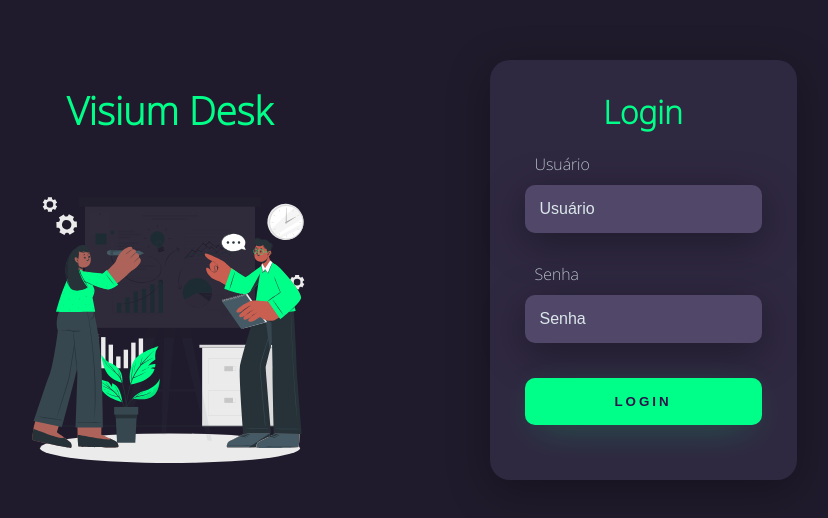
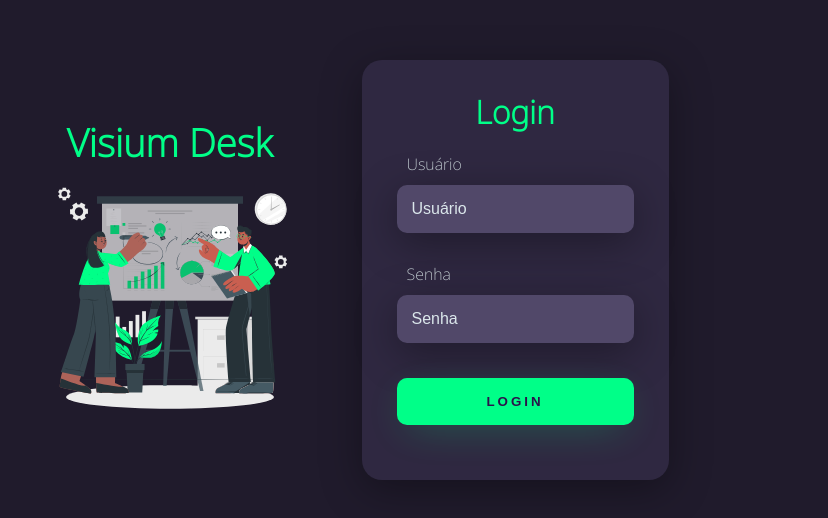
Before and after one commit to Bruno-Valdson/Visium-HelpDesk, a plain HTML site: page VisiumDesk/index.html in a window 1280 px wide. Shown: the part 130-648 px from the top of the page, without its empty margins (317-1145 px from the left). Drawn offline with Linux system fonts and the light colour scheme.

Commit message:
Update style.css
Responsive update

```diff
--- a/VisiumDesk/css/style.css
+++ b/VisiumDesk/css/style.css
@@ -19,7 +19,7 @@ body * {
 }
 
 .left-login {
-    width: 50vw;
+    width: 30vw;
     height: 100vh;
     display: flex;
     justify-content: center;
@@ -30,10 +30,11 @@ body * {
 .left-login > h1 {
     font-size: 3vw;
     color: #00ff88;
+    margin: 0px;
 }
 
 .left-animation {
-    width: 25vw;
+    width: 20vw;
 }
 
 .rigth-login {
```
